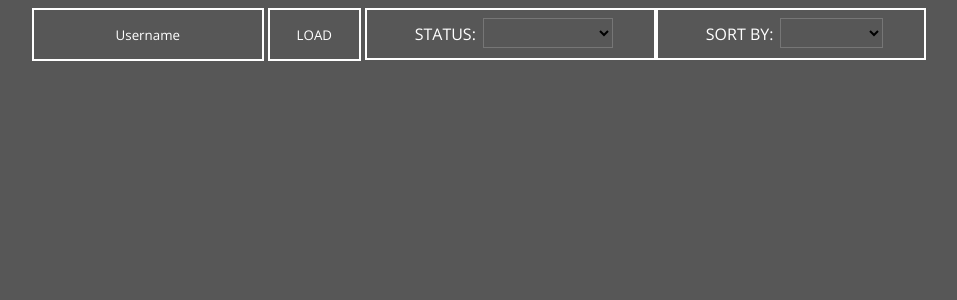
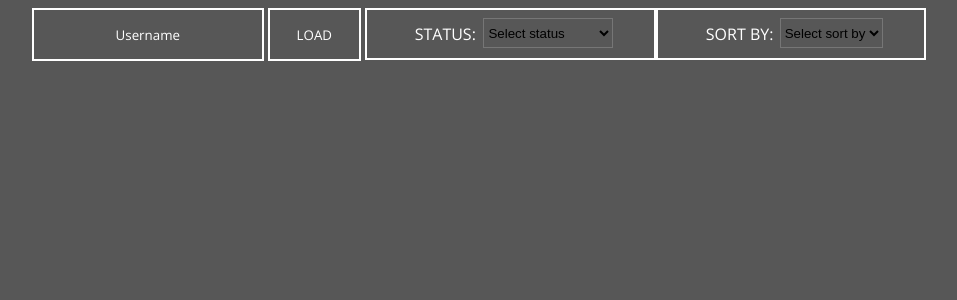
Before and after one commit to sxeix/mal-UI, an Angular app: page / in a window 1280 px wide. Shown: the top 300 px of the page, without its empty margins (161-1118 px from the left). Built offline with nearby package versions, Linux system fonts and the light colour scheme.

Commit message:
Read dropdown selection

```diff
--- a/src/app/anime-name-list/anime-name-list.component.html
+++ b/src/app/anime-name-list/anime-name-list.component.html
@@ -5,6 +5,7 @@
     <app-anime-status-dropdown
         name="STATUS"
         [list]="statusList"
+        (selected)="updateStatus($event)"
     ></app-anime-status-dropdown>
     <app-anime-status-dropdown
         name="SORT BY"
--- a/src/app/anime-name-list/anime-name-list.component.ts
+++ b/src/app/anime-name-list/anime-name-list.component.ts
@@ -12,6 +12,7 @@ export class AnimeNameListComponent implements OnInit {
   animeList: JSON = null;
 
   inputUsername: string = "";
+  selectedStatus: string = "completed";
 
   statusList = ["ALL","COMPLETED","ON HOLD", "WATCHING", "PLAN TO WATCH"];
   sortByList = ["SCORE","TITLE"];
@@ -21,12 +22,17 @@ export class AnimeNameListComponent implements OnInit {
   ngOnInit(): void {
   }
 
+  updateStatus(status: any) {
+    console.log(status);
+    this.selectedStatus = status;
+  }
+
   // IMPORTANT: this method can only be ran once every 4 seconds otherwise you'll get blocked from the API
   // I assume they have this in place to avoid ddos and api abuse
   async loadAnimeList() {
     // this api call can be customised, the plan is to break this down
     // like 'user' + user + '/' + listType + '/' + listTypeStatus (completed/dropped etc)
-    let response = await fetch('https://api.jikan.moe/v3/user/' + this.inputUsername + '/animelist/completed');
+    let response = await fetch('https://api.jikan.moe/v3/user/' + this.inputUsername + '/animelist/' + this.selectedStatus);
     let data = await response.json();
     // don't really know what stringify does ngl
     let jsonData = JSON.stringify(data);
--- a/src/app/anime-status-dropdown/anime-status-dropdown.component.html
+++ b/src/app/anime-status-dropdown/anime-status-dropdown.component.html
@@ -1,6 +1,7 @@
 <div class="dropdown">
     <p class="selectPara">{{name}}: </p>
-    <select [(ngModel)]="selected" id="{{name.toLowerCase()}}" class="select">
+    <!-- <select [(ngModel)]="selected" id="{{name.toLowerCase()}}" (change)="onSelected()"class="select"> -->
+    <select id="{{name.toLowerCase()}}" (change)="onSelected($event.target.value)" class="select">
         <option value="" disabled selected>Select {{name.toLowerCase()}}</option>
         <option *ngFor="let x of list" [value]="x">{{x}}</option>
     </select>
--- a/src/app/anime-status-dropdown/anime-status-dropdown.component.ts
+++ b/src/app/anime-status-dropdown/anime-status-dropdown.component.ts
@@ -1,4 +1,4 @@
-import { Component, Input, OnInit } from '@angular/core';
+import { Component, EventEmitter, Input, OnInit, Output } from '@angular/core';
 
 @Component({
   selector: 'app-anime-status-dropdown',
@@ -9,10 +9,15 @@ export class AnimeStatusDropdownComponent implements OnInit {
 
   @Input() name: string;
   @Input() list: Array<string>;
-  selected = "null";
+  @Output() selected = new EventEmitter<any>();
   constructor() { }
 
   ngOnInit(): void {
   }
 
+  onSelected(status: any) {
+    console.log(status);
+    this.selected.emit(status);
+  }
+
 }
```
